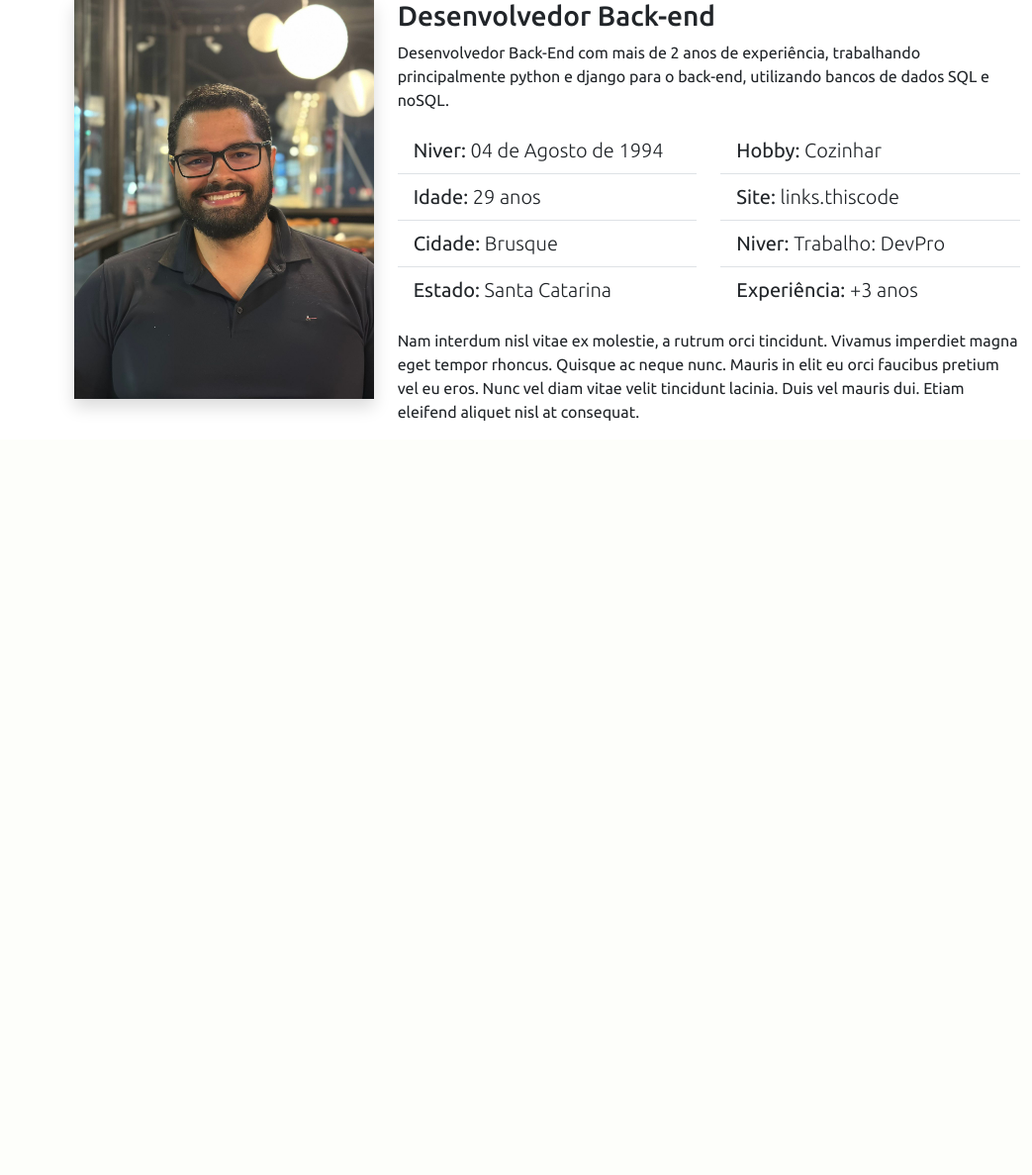
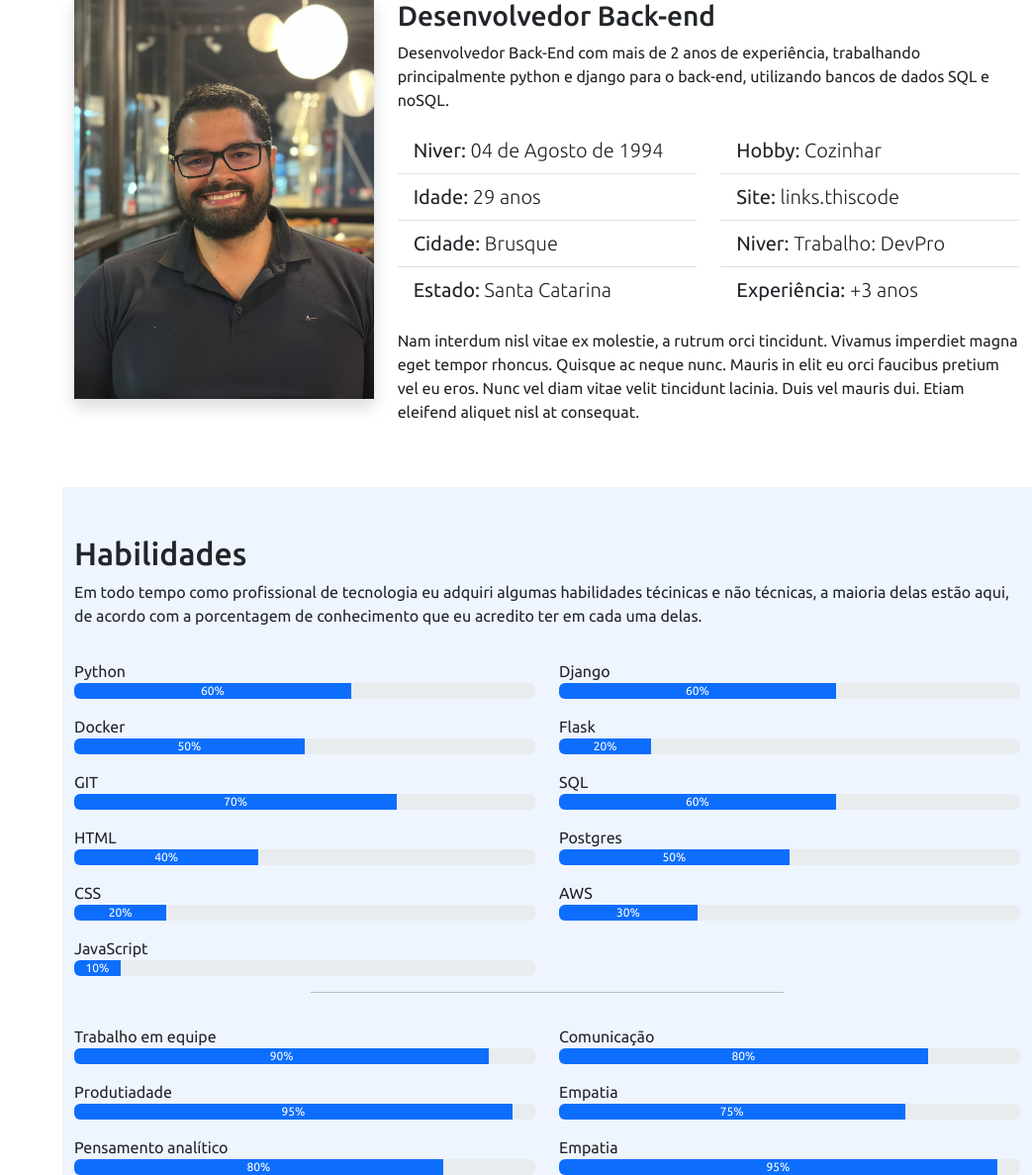
Before and after one commit to LucasPires50/portfolio, a Flask app: page / in a window 1280 px wide. Shown: the part 1167-2354 px from the top of the page at 99% size, without its empty margins (237-1280 px from the left). Before the commit the page ends 1592 px from the top, so only its background shows below. Run offline with Flask 3, Linux system fonts and the light colour scheme; some libraries are stand-ins or nearby versions.

Commit message:
feat: create and config skills

```diff
--- a/static/script.js
+++ b/static/script.js
@@ -9,3 +9,15 @@ menuMobile.addEventListener("click", () => {
     : menuMobile.classList.replace("bi-x", "bi-list");
   body.classList.toggle("menu-nav-active");
 });
+
+// Fecha o menu quando clicar em algum item e muda o icone para list
+
+const navItem = document.querySelectorAll(".nav-item");
+navItem.forEach(item => {
+  item.addEventListener("click", () => {
+    if (body.classList.contains("menu-nav-active")) {
+      body.classList.remove("menu-nav-active")
+      menuMobile.classList.replace("bi-x", "bi-list");
+    }
+  })
+})
--- a/static/style.css
+++ b/static/style.css
@@ -185,3 +185,7 @@ i.menu-mobile {
 *::-webkit-scrollbar-thumb{
     background-color: #252c90;
 }
+
+.section-bg {
+    background-color: #eff5ff;
+}
--- a/templates/index.html
+++ b/templates/index.html
@@ -48,7 +48,7 @@
             </a>
           </li>
           <li class="nav-item">
-            <a class="nav-link" href="#">
+            <a class="nav-link" href="#Habilidades">
               <i class="bi bi-list-check"></i> Habilidades
             </a>
           </li>
@@ -194,6 +194,97 @@
           </div>
         </div>
       </section>
+
+      <section class="mt-5 section-bg" id="Habilidades">
+        <div class="container pd-5">
+          <h2 class="pt-5">Habilidades</h2>
+          <p>Em todo tempo como profissional de tecnologia eu adquiri algumas habilidades técinicas e não técnicas, a maioria delas estão aqui, de acordo com a porcentagem de conhecimento que eu acredito ter em cada uma delas.</p>
+          <div class="row">
+            <div class="col-md-6">
+              <p class="mt-3 mb-0">Python</p>
+              <div class="progress" role="progressbar" aria-label="Example with label" aria-valuenow="60" aria-valuemin="0" aria-valuemax="100">
+                <div class="progress-bar" style="width: 60%">60%</div>
+              </div>
+              <p class="mt-3 mb-0">Docker</p>
+              <div class="progress" role="progressbar" aria-label="Example with label" aria-valuenow="50" aria-valuemin="0" aria-valuemax="100">
+                <div class="progress-bar" style="width: 50%">50%</div>
+              </div>
+              <p class="mt-3 mb-0">GIT</p>
+              <div class="progress" role="progressbar" aria-label="Example with label" aria-valuenow="70" aria-valuemin="0" aria-valuemax="100">
+                <div class="progress-bar" style="width: 70%">70%</div>
+              </div>
+              <p class="mt-3 mb-0">HTML</p>
+              <div class="progress" role="progressbar" aria-label="Example with label" aria-valuenow="40" aria-valuemin="0" aria-valuemax="100">
+                <div class="progress-bar" style="width: 40%">40%</div>
+              </div>
+              <p class="mt-3 mb-0">CSS</p>
+              <div class="progress" role="progressbar" aria-label="Example with label" aria-valuenow="20" aria-valuemin="0" aria-valuemax="100">
+                <div class="progress-bar" style="width: 20%">20%</div>
+              </div>
+              <p class="mt-3 mb-0">JavaScript</p>
+              <div class="progress" role="progressbar" aria-label="Example with label" aria-valuenow="10" aria-valuemin="0" aria-valuemax="100">
+                <div class="progress-bar" style="width: 10%">10%</div>
+              </div>
+            </div>
+            <div class="col-md-6">
+              <p class="mt-3 mb-0">Django</p>
+              <div class="progress" role="progressbar" aria-label="Example with label" aria-valuenow="60" aria-valuemin="0" aria-valuemax="100">
+                <div class="progress-bar" style="width: 60%">60%</div>
+              </div>
+              <p class="mt-3 mb-0">Flask</p>
+              <div class="progress" role="progressbar" aria-label="Example with label" aria-valuenow="20" aria-valuemin="0" aria-valuemax="100">
+                <div class="progress-bar" style="width: 20%">20%</div>
+              </div>
+              <p class="mt-3 mb-0">SQL</p>
+              <div class="progress" role="progressbar" aria-label="Example with label" aria-valuenow="60" aria-valuemin="0" aria-valuemax="100">
+                <div class="progress-bar" style="width: 60%">60%</div>
+              </div>
+              <p class="mt-3 mb-0">Postgres</p>
+              <div class="progress" role="progressbar" aria-label="Example with label" aria-valuenow="50" aria-valuemin="0" aria-valuemax="100">
+                <div class="progress-bar" style="width: 50%">50%</div>
+              </div>
+              <p class="mt-3 mb-0">AWS</p>
+              <div class="progress" role="progressbar" aria-label="Example with label" aria-valuenow="30" aria-valuemin="0" aria-valuemax="100">
+                <div class="progress-bar" style="width: 30%">30%</div>
+              </div>
+
+            </div>
+          </div>
+
+          <hr class="w-50 me-auto ms-auto">
+
+          <div class="row">
+            <div class="col-md-6">
+              <p class="mt-3 mb-0">Trabalho em equipe</p>
+              <div class="progress" role="progressbar" aria-label="Example with label" aria-valuenow="90" aria-valuemin="0" aria-valuemax="100">
+                <div class="progress-bar" style="width: 90%">90%</div>
+              </div>
+              <p class="mt-3 mb-0">Produtiadade</p>
+              <div class="progress" role="progressbar" aria-label="Example with label" aria-valuenow="95" aria-valuemin="0" aria-valuemax="100">
+                <div class="progress-bar" style="width: 95%">95%</div>
+              </div>
+              <p class="mt-3 mb-0">Pensamento analítico</p>
+              <div class="progress" role="progressbar" aria-label="Example with label" aria-valuenow="80" aria-valuemin="0" aria-valuemax="100">
+                <div class="progress-bar" style="width: 80%">80%</div>
+              </div>
+            </div>
+            <div class="col-md-6">
+              <p class="mt-3 mb-0">Comunicação</p>
+              <div class="progress" role="progressbar" aria-label="Example with label" aria-valuenow="80" aria-valuemin="0" aria-valuemax="100">
+                <div class="progress-bar" style="width: 80%">80%</div>
+              </div>
+              <p class="mt-3 mb-0">Empatia</p>
+              <div class="progress" role="progressbar" aria-label="Example with label" aria-valuenow="75" aria-valuemin="0" aria-valuemax="100">
+                <div class="progress-bar" style="width: 75%">75%</div>
+              </div>
+              <p class="mt-3 mb-0">Empatia</p>
+              <div class="progress" role="progressbar" aria-label="Example with label" aria-valuenow="95" aria-valuemin="0" aria-valuemax="100">
+                <div class="progress-bar" style="width: 95%">95%</div>
+              </div>
+            </div>
+          </div>
+        </div>
+      </section>
     </main>
 
     <script src="../static/bootstrap/js/bootstrap.bundle.min.js"></script>
```
